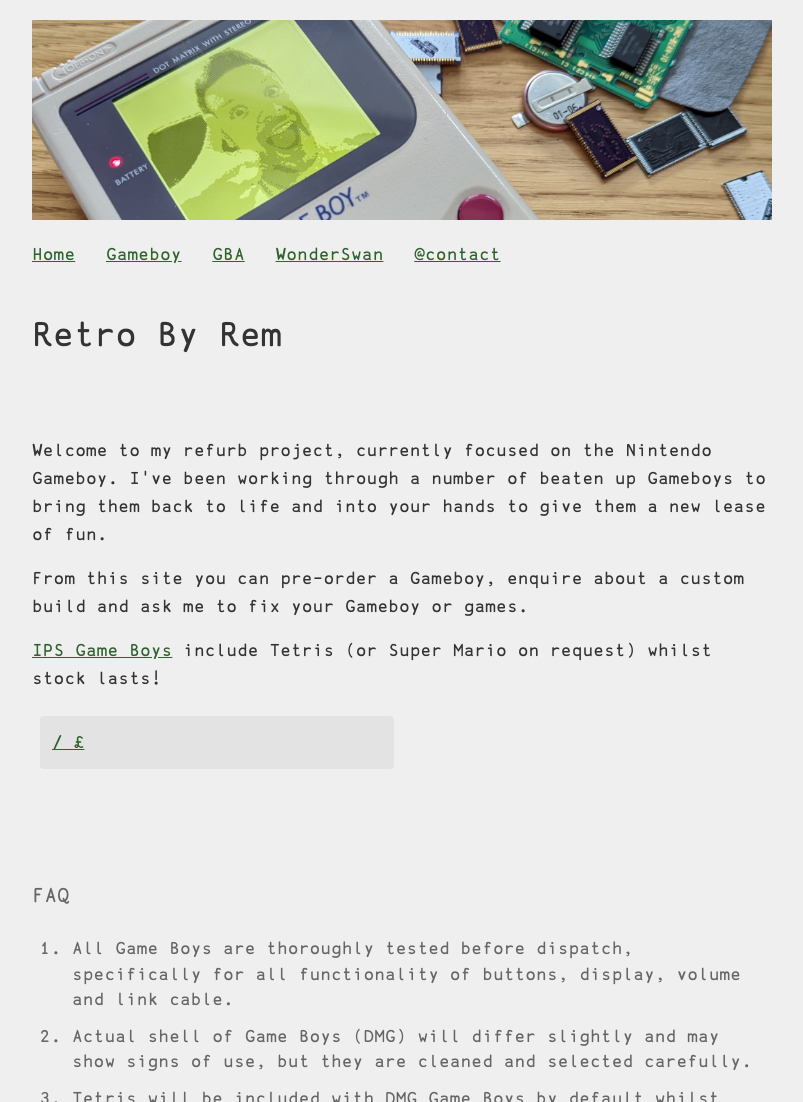
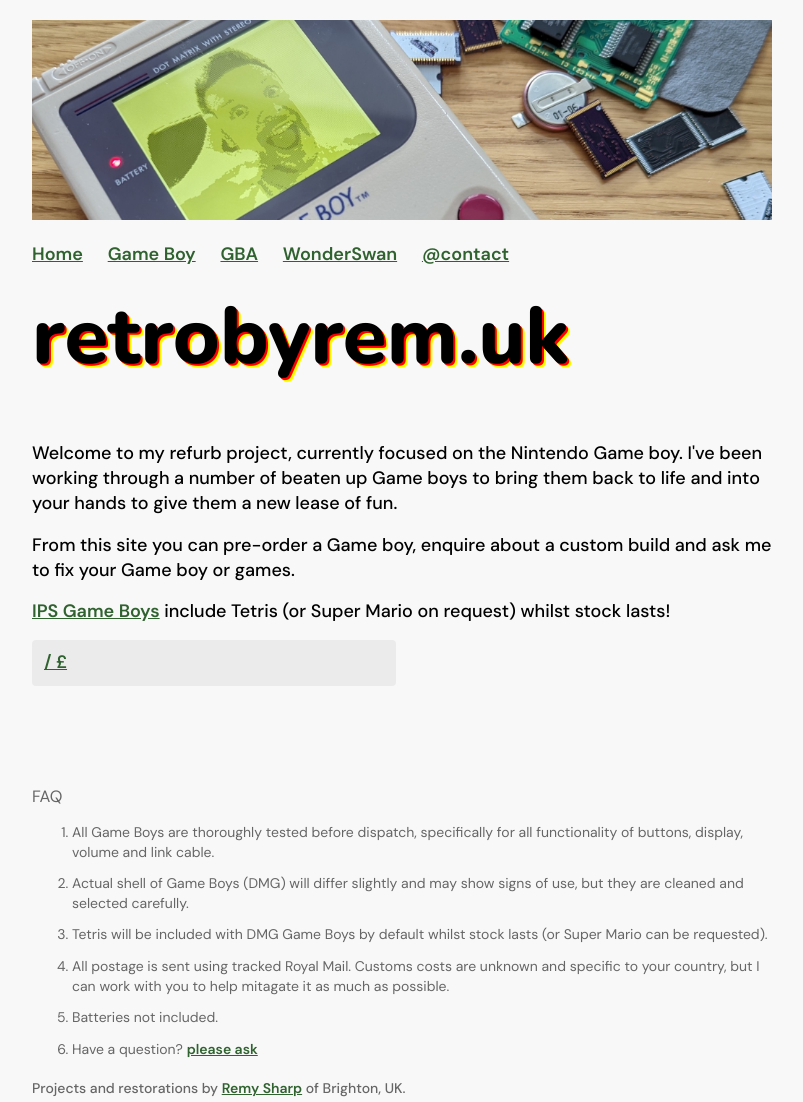
Before and after one commit to remy/retrobyrem, an Eleventy site: page src/index.njk in a window 1280 px wide. Shown: the top 1102 px of the page, without its empty margins (238-1041 px from the left). Built offline with nearby package versions, Linux system fonts and the light colour scheme; Eleventy itself is replaced by a stand-in of ours; files that its build step writes are made by us from their sources; what markdown-it-attrs, markdown-it-named-headings would draw is missing.

Commit message:
change the style

```diff
--- a/src/_data/tags.json
+++ b/src/_data/tags.json
@@ -12,7 +12,7 @@
     "description": "The Game Boy DMG IPS mod is 11% larger than the original LCD, low powered with customisable with 36 built in retro colour combinations and brightness control. This LCD is a formidable upgrade and has a full PCB replacement upgrading half of the entire contents of your Game Boy.\n\nAll models include a glass lens and are configurable from the original contrast wheel.\n\nThis is my personal favourite with the \"pixel mode\" enabled!\n\nNote that all these Game Boys are built on demand are on a first come first serve basis. I'll stay in touch via email to let you know the progress and with tracking details.\n\nCustom shells are also available: transparent, semi-transparent black, semi-transparent orange and blue - these are an additional £10, just email [remy@remysharp.com](mailto:remy@remysharp.com?subject=dmg%20shell%20upgrade)",
     "available": true,
     "paypal": "6M6CBPUNXDUQY",
-    "notes": "Currently only shipping UK orders before Christmas, all other countries after the new year"
+    "_notes": "Currently only shipping UK orders before Christmas, all other countries after the new year"
   },
 
   "backlight": {
--- a/src/_includes/assets/css/inline.css
+++ b/src/_includes/assets/css/inline.css
@@ -1,12 +1,18 @@
-@font-face {
+/* @font-face {
   font-family: 'Retro';
   src: url('/static/apl386-webfont.woff2');
   font-display: swap;
+} */
+
+* {
+  /* font-family: 'Retro'; */
+  font-family: 'DM Sans', sans-serif;
+  font-weight: unset;
+  box-sizing: border-box;
 }
 
-* {
-  font-family: 'Retro';
-  font-weight: unset;
+html {
+  font-size: 62.5%; /* 1rem = 10px */
 }
 
 :root {
@@ -15,11 +21,11 @@
   --link-color: #32b67a;
   --bg-color: #111;
 
-  --primary-color: #333;
+  --primary-color: #1d1d1d1;
   --c-string: #000;
   --secondary-color: #666;
   --link-color: #306230;
-  --bg-color: #efefef;
+  --bg-color: #f8f8f8;
 
   --i-max-width: 820px;
 }
@@ -60,14 +66,23 @@ body {
   margin: 0 auto;
   background-color: var(--bg-color); /* #262626;*/
   color: var(--primary-color);
-  font: 18px/1.8 'Retro', Consolas, Monaco, 'Andale Mono', 'Ubuntu Mono',
-    monospace;
+  /* font-family: 'Retro', Consolas, Monaco, 'Andale Mono', 'Ubuntu Mono', */
+  /* monospace; */
   padding: 20px 40px;
+  font-size: 1.8rem;
 }
 
 h1 {
-  letter-spacing: -0.8px;
+  font-family: 'Nunito', sans-serif;
+  font-optical-sizing: auto;
+  font-weight: 800;
+  font-style: normal;
+
   line-height: 1.2;
+  text-shadow: 2px 2px 0px red, 4px 4px 0px yellow;
+  font-size: clamp(3rem, 10vw, 8rem);
+  text-transform: lowercase;
+  margin: 0;
 }
 
 h2 {
@@ -75,8 +90,10 @@ h2 {
 }
 
 p {
-  line-height: 28px;
+  line-height: 1.4;
   margin: 16px 0;
+  text-wrap: pretty;
+  font-weight: 500;
 }
 
 li p {
@@ -86,6 +103,7 @@ li p {
 a:not(.buy),
 a:not(.buy):visited {
   color: var(--link-color);
+  font-weight: 600;
 }
 
 img {
@@ -106,7 +124,8 @@ canvas {
 }
 
 #home body:before,
-#info body:before {
+#info body:before,
+body:before {
   content: '';
   width: 100%;
   max-width: var(--i-max-width);
@@ -196,9 +215,11 @@ nav ul {
   margin: 0;
   padding: 0;
 }
+
 nav ul li {
   display: inline-block;
   margin-right: 20px;
+  font-weight: 600;
 }
 
 .post-item {
@@ -247,7 +268,13 @@ nav ul li {
 
 @media (max-width: 768px) {
   body {
-    padding: 0 10px;
+    padding: 0;
+  }
+
+  main,
+  header,
+  footer {
+    padding: 0 20px;
   }
 }
 
@@ -388,8 +415,9 @@ pre[class*='language-'] {
   list-style: none;
   margin: 0;
   padding: 0;
-  display: flex;
-  flex-wrap: wrap;
+  display: grid;
+  grid-template-columns: 1fr 1fr;
+  gap: 16px;
 }
 
 .product aside {
@@ -398,14 +426,19 @@ pre[class*='language-'] {
 
 .product .images li {
   padding: 0;
-  margin: 8px;
+  margin: 0;
+}
+
+.product .images a {
+  display: block;
 }
 
 .product .images img {
-  max-width: 320px;
+  /* max-width: 320px; */
   border-radius: 4px;
-  border: 2px solid #e3f5ed;
-  margin: 8px;
+  display: block;
+  /* border: 2px solid #e3f5ed; */
+  /* margin: 8px; */
 }
 
 .details {
@@ -458,6 +491,7 @@ footer {
   max-width: 740px;
   margin-top: 80px;
   color: var(--secondary-color);
+  font-size: 1.4rem;
 }
 
 footer li {
@@ -471,22 +505,32 @@ ul + h3 {
 
 .products {
   list-style: none;
-  display: flex;
-  flex-wrap: wrap;
+  display: grid;
+  grid-template-columns: 1fr 1fr;
+  gap: 12px;
+  row-gap: 24px;
   margin: 0;
   padding: 0;
 }
 
 .product-card {
-  width: 50%;
+  height: 100%;
+}
+
+.products li > a span {
+  padding: 12px;
 }
 
 .products li > a {
-  margin: 8px;
   border-radius: 4px;
-  padding: 12px;
+  height: 100%;
   background: rgba(0, 0, 0, 0.05);
   display: block;
+  overflow: hidden;
+  display: flex;
+  flex-direction: column;
+  justify-content: space-between;
+  line-height: 1.2;
 }
 
 .products li > a:hover {
@@ -534,19 +578,27 @@ img.thumb {
 
 .buy-block {
   shape-outside: margin-box;
-  margin-bottom: 12px;
-  margin-left: 12px;
-  float: right;
+  margin-bottom: 48px;
+  /* margin-left: 12px; */
+  /* float: right; */
 
-  max-width: 400px;
+  /* max-width: 400px; */
   background: rgba(0, 0, 0, 0.05);
   padding: 12px;
   border: 2px solid #bbd061;
   border-radius: 4px;
 }
 
+.buy-block h2 {
+  font-size: 2rem;
+}
+
 .buy-block > :first-child {
   margin-top: 0;
+}
+
+.buy-block > :last-child {
+  margin-bottom: 0;
 }
 
 .flex-left {
@@ -565,3 +617,7 @@ img.thumb {
     flex-direction: column;
   }
 }
+
+img[width='1'] {
+  position: absolute;
+}
--- a/src/_includes/assets/css/v2.css
+++ b/src/_includes/assets/css/v2.css
@@ -1,13 +1,9 @@
-* {
-  box-sizing: border-box;
-}
-
 body,
 input,
 button {
-  font-size: 16px;
-  line-height: 28px;
-  font-family: "Rubik", sans-serif;
+  font-size: 1.6rem;
+  line-height: 2rem;
+  font-family: 'Rubik', sans-serif;
 }
 
 [v-cloak] {
@@ -16,7 +12,7 @@ button {
 
 pre,
 code {
-  font-family: "Ubuntu mono", "SFMono-Regular", Consolas, "Liberation Mono",
+  font-family: 'Ubuntu mono', 'SFMono-Regular', Consolas, 'Liberation Mono',
     Menlo, Courier, monospace;
 }
 h1 {
@@ -112,7 +108,7 @@ a:hover,
 
 p {
   color: #616161;
-  margin: 24px 0;
+  margin: 2.4rem 0;
 }
 
 p.summary {
@@ -390,8 +386,8 @@ details div:last-child pre {
   color: rgb(66, 66, 66);
 }
 
-input[type="text"],
-input[type="url"] {
+input[type='text'],
+input[type='url'] {
   width: 100%;
   border-radius: 4px;
   border: 1px solid #ccc;
@@ -440,7 +436,7 @@ footer ul {
 }
 
 footer li:after {
-  content: " // ";
+  content: ' // ';
   margin: 0 16px;
   color: #9e9e9e;
   display: inline-block;
@@ -478,8 +474,8 @@ footer li:last-child:after {
 }
 
 #navigation .logo a span {
-  font-size: 12px;
-  line-height: 14px;
+  font-size: 1.2rem;
+  line-height: 1.4rem;
 }
 
 .contains-task-list {
@@ -542,25 +538,25 @@ ul {
   display: none;
 }
 
-[data-filter="unmodified"] .highlight.unmodified {
+[data-filter='unmodified'] .highlight.unmodified {
   display: block;
 }
-[data-filter="ips"] .highlight.ips {
+[data-filter='ips'] .highlight.ips {
   display: block;
 }
-[data-filter="backlight"] .highlight.backlight {
+[data-filter='backlight'] .highlight.backlight {
   display: block;
 }
-[data-filter="lowbudget"] .highlight.lowbudget {
+[data-filter='lowbudget'] .highlight.lowbudget {
   display: block;
 }
-[data-filter="prosound"] .highlight.prosound {
+[data-filter='prosound'] .highlight.prosound {
   display: block;
 }
-[data-filter="faulty"] .highlight.faulty {
+[data-filter='faulty'] .highlight.faulty {
   display: block;
 }
-[data-filter="learn"] .highlight.learn {
+[data-filter='learn'] .highlight.learn {
   display: block;
 }
 
@@ -573,7 +569,7 @@ ul {
   border: 0;
   background: #306230;
   color: #bbd061;
-  font-size: 24px;
+  font-size: 2.4rem;
   padding: 20px;
   margin: 20px 0;
   /*! border: 2px solid #306230; */
--- a/src/_includes/components/buy.njk
+++ b/src/_includes/components/buy.njk
@@ -1,10 +1,9 @@
 <div class="buy-block">
-  <h2>Available to order</h2>
+  <p>{{ data.title }} / £{{ pricing["total-" + data.tag] }} + postage</p>
   <form action="https://www.paypal.com/cgi-bin/webscr" method="post" target="_top">
   <input type="hidden" name="cmd" value="_s-xclick">
   <input type="hidden" name="hosted_button_id" value="{{ data.paypal }}">
   <input type="hidden" name="on0" value="IPS Game Boy / £100 + postage">
-  <p>{{ data.title }} / £{{ pricing["total-" + data.tag] }} + postage</p>
   <label>Select postage:
   <select name="os0">
     {%- for region, cost in pricing.postage %}
--- /dev/null
+++ b/src/_includes/components/font.njk
@@ -0,0 +1,3 @@
+<link rel="preconnect" href="https://fonts.googleapis.com">
+<link rel="preconnect" href="https://fonts.gstatic.com" crossorigin>
+<link href="https://fonts.googleapis.com/css2?family=DM+Sans:ital,opsz,wght@0,9..40,100..1000;1,9..40,100..1000&family=Nunito:wght@800&display=swap" rel="stylesheet">
--- a/src/_includes/components/footer.njk
+++ b/src/_includes/components/footer.njk
@@ -13,7 +13,5 @@
 
   {% endif %}
 
-  <small>
-    <p>Projects and restorations by <a href="https://remysharp.com">Remy Sharp</a> of Brighton, UK.</p>
-  </small>
+    <p><strong>Projects and restorations by <a href="https://remysharp.com">Remy Sharp</a> of Brighton, UK.</strong></p>
 </footer>
--- a/src/_includes/components/head-product.njk
+++ b/src/_includes/components/head-product.njk
@@ -23,6 +23,7 @@
   {% if summary %}
     <meta name="description" content="{{ summary | safe }}">
   {% endif %}
+  {% include "components/font.njk" %}
   {% set css %}
     {% include "assets/css/inline.css" %}
   {% endset %}
--- a/src/_includes/components/head.njk
+++ b/src/_includes/components/head.njk
@@ -23,7 +23,8 @@
   {% if description %}
     <meta name="description" content="{{ description | safe }}">
   {% endif %}
-  <link rel="preload" href="/static/apl386-webfont.woff2" as="font" type="font/woff2" crossorigin="anonymous">
+  {# <link rel="preload" href="/static/apl386-webfont.woff2" as="font" type="font/woff2" crossorigin="anonymous"> #}
+  {% include "components/font.njk" %}
   {% set css %}
     {% include "assets/css/inline.css" %}
   {% endset %}
--- a/src/_includes/components/nav.njk
+++ b/src/_includes/components/nav.njk
@@ -3,7 +3,7 @@
         <ul class="flex-break">
           <li><a href="/">Home</a></li>
           {# <li><a href="/shop">Shop</a></li> #}
-          <li><a href="/info/gameboy">Gameboy</a></li>
+          <li><a href="/info/gameboy">Game Boy</a></li>
           <li><a href="/tag/gba">GBA</a></li>
           <li><a href="/info/ws">WonderSwan</a></li>
           <li><a href="mailto:remy@remysharp.com">@contact</a></li>
--- a/src/index.njk
+++ b/src/index.njk
@@ -1,6 +1,6 @@
 ---
 section: home
-title: Retro By Rem
+title: retrobyrem.uk
 layout: layouts/base-page.njk
 pagination:
   data: tags
@@ -9,9 +9,9 @@ pagination:
   size: 1000
 ---
 
-<p>Welcome to my refurb project, currently focused on the Nintendo Gameboy. I've been working through a number of beaten up Gameboys to bring them back to life and into your hands to give them a new lease of fun.</p>
+<p>Welcome to my refurb project, currently focused on the Nintendo Game boy. I've been working through a number of beaten up Game boys to bring them back to life and into your hands to give them a new lease of fun.</p>
 
-<p>From this site you can pre-order a Gameboy, enquire about a custom build and ask me to fix your Gameboy or games.</p>
+<p>From this site you can pre-order a Game boy, enquire about a custom build and ask me to fix your Game boy or games.</p>
 
 <p><strong><a href="/tag/ips">IPS Game Boys</a> include Tetris (or Super Mario on request) whilst stock lasts!</strong></p>
 
@@ -20,7 +20,7 @@ pagination:
   {%- if t.hide != true %}
   <li class="product-card">
     <a href="/tag/{{ t.tag }}">
-    {{ t.title }} / £{{ pricing["total-" + t.tag] }}
+    <span>{{ t.title }} / £{{ pricing["total-" + t.tag] }}</span>
       {%- if t.images %}<img src="/images/products/mods/{{ t.images[0] }}">{%- endif %}
     </a>
   </li>
```
Also changed, not shown: src/info/gameboy.md (+1 -1 lines), src/tag/_tag.njk (+4 -3 lines).
